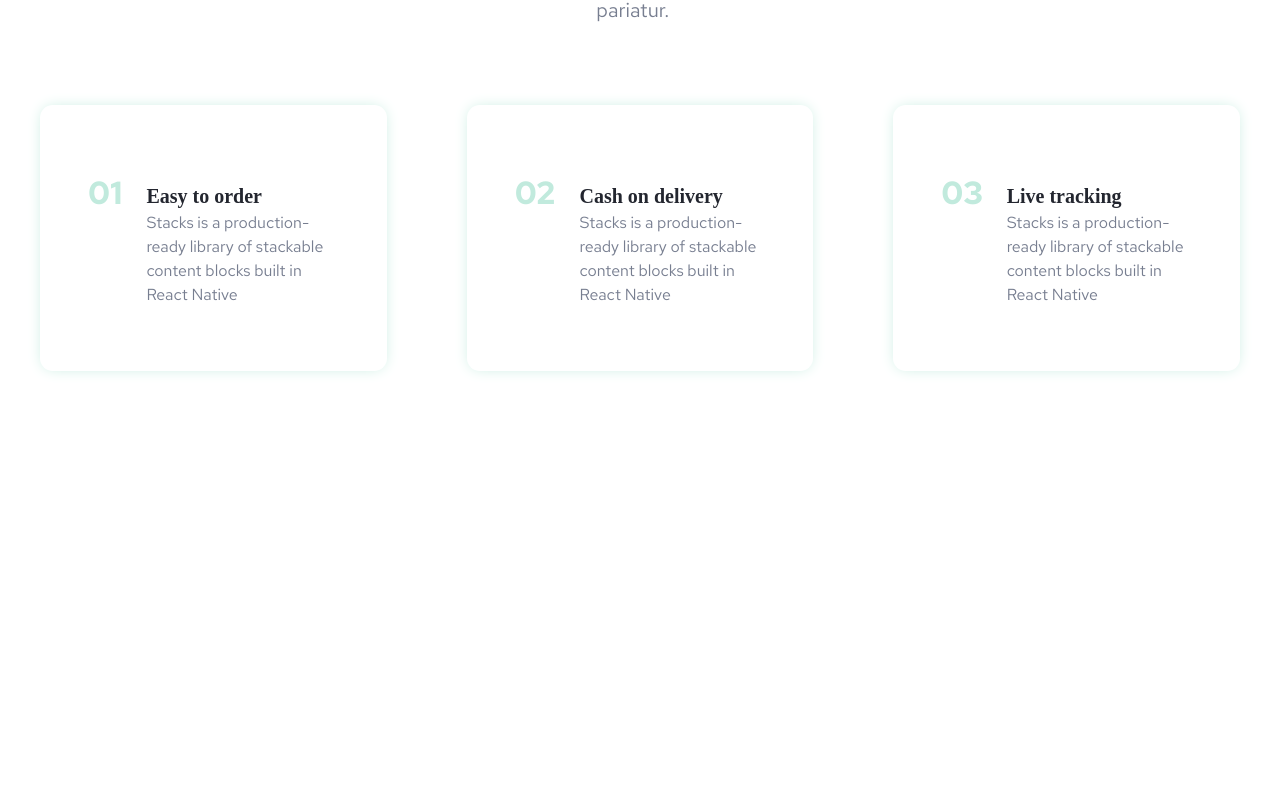
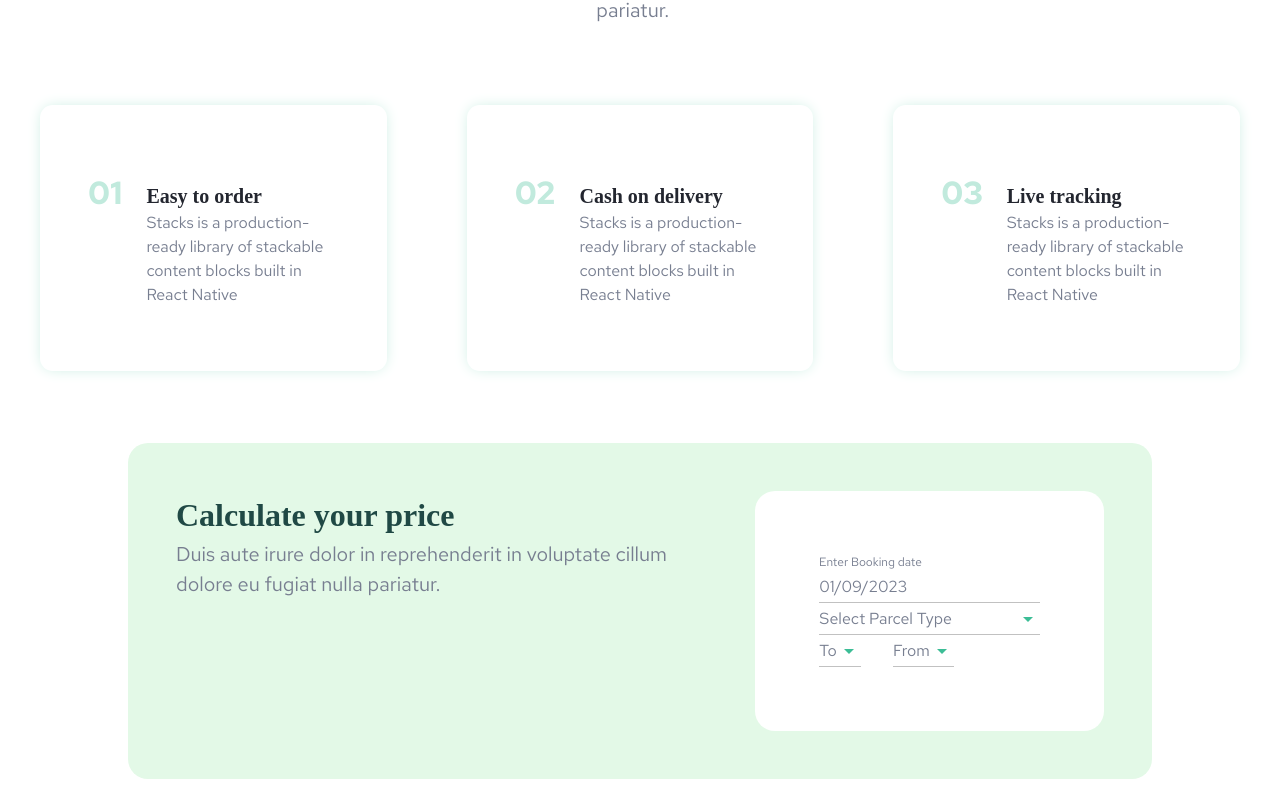
Before and after one commit to Yomna-J/fastbox, a React (Create React App) app: page / in a window 1280 px wide. Shown: the part 2211-3022 px from the top of the page. Before the commit the page ends 2622 px from the top, so only its background shows below. Built offline with nearby package versions, Linux system fonts and the light colour scheme; a web font is replaced by a local one.

Commit message:
Initiated Calculate Price component     - Created new component     - Organized Css file

```diff
--- a/package.json
+++ b/package.json
@@ -6,11 +6,15 @@
     "@emotion/react": "^11.10.5",
     "@emotion/styled": "^11.10.5",
     "@mui/icons-material": "^5.11.0",
+    "@mui/lab": "^5.0.0-alpha.116",
     "@mui/material": "^5.11.3",
     "@mui/material-next": "^6.0.0-alpha.69",
+    "@mui/x-date-pickers": "^5.0.15",
     "@testing-library/jest-dom": "^5.16.5",
     "@testing-library/react": "^13.4.0",
     "@testing-library/user-event": "^13.5.0",
+    "dayjs": "^1.11.7",
+    "moment": "^2.29.4",
     "react": "^18.2.0",
     "react-dom": "^18.2.0",
     "react-router-dom": "^6.6.1",
--- /dev/null
+++ b/src/components/ui/PriceForm.jsx
@@ -0,0 +1,195 @@
+import {
+  TextField,
+  Box,
+  useTheme,
+  MenuItem,
+  Select,
+  FormControl,
+} from "@mui/material";
+import { AdapterDayjs } from "@mui/x-date-pickers/AdapterDayjs";
+import { LocalizationProvider } from "@mui/x-date-pickers/LocalizationProvider";
+import { DatePicker } from "@mui/x-date-pickers/DatePicker";
+
+import { theme } from "../../theme.js";
+import { useState } from "react";
+
+import CalendarMonthIcon from "@mui/icons-material/CalendarMonth";
+
+const PriceForm = () => {
+  const { palette } = useTheme(theme);
+  const [date, setDate] = useState(new Date());
+
+  const [searchValues, setSearchValues] = useState({
+    bookingDate: "",
+    parcelType: "",
+    from: "",
+    to: "",
+  });
+
+  const handleChange = (e) => {
+    const { name, value } = e.target;
+    setSearchValues({ ...searchValues, [name]: value });
+  };
+
+  const onSubmitForm = (e) => {
+    e.preventDefault();
+  };
+
+  const { bookingDate, parcelType, from, to } = searchValues;
+
+  return (
+    <Box
+      component="form"
+      sx={{
+        p: "4rem",
+        mb: "3rem",
+        width: "50%",
+        backgroundColor: "#fff",
+        borderRadius: "1.25rem",
+        display: "flex",
+        flexDirection: "column",
+      }}
+    >
+      <LocalizationProvider dateAdapter={AdapterDayjs}>
+        <DatePicker
+          label="Enter Booking date"
+          name="bookingDate"
+          value={date}
+          onChange={(value) => setDate(value)}
+          sx={{}}
+          renderInput={(params) => (
+            <TextField
+              // InputLabelProps={{ shrink: false }}
+              variant="standard"
+              displayEmpty
+              {...params}
+              sx={{
+                "& .MuiInput-underline:before": {
+                  borderBottomColor: "#bfbfbff7",
+                },
+                "& .MuiInput-underline:after": {
+                  borderBottomColor: "#bfbfbff7",
+                },
+                "& .MuiSvgIcon-root": {
+                  color: palette.primary.main,
+                },
+                "& .MuiFormLabel-root": {
+                  color: palette.text.secondary,
+                },
+                input: {
+                  color: palette.text.secondary,
+                },
+              }}
+            />
+          )}
+        />
+      </LocalizationProvider>
+      {/* <LocalizationProvider dateAdapter={AdapterDayjs}>
+        <DatePicker
+          id="booking-date"
+          name="bookingDate"
+          label="Basic example"
+          value={bookingDate}
+          onChange={handleChange}
+          views={["year", "month", "day"]}
+          renderInput={(params) => (
+            <TextField
+              {...params}
+              variant="standard"
+              sx={{
+                input: {
+                  color: palette.text.secondary,
+                },
+              }}
+            />
+          )}
+        />
+      </LocalizationProvider> */}
+
+      {/* <TextField
+        id="booking-date"
+        name="bookingDate"
+        label="Basic example"
+        variant="standard"
+        type="date"
+        value={bookingDate}
+        onChange={handleChange}
+        FormHelperTextProps={{ style: { fontWeight: "bold" } }}
+        sx={{
+          input: {
+            color: palette.text.secondary,
+          },
+        }}
+      /> */}
+      <FormControl>
+        <Select
+          variant="standard"
+          value={parcelType}
+          name="parcelType"
+          onChange={handleChange}
+          displayEmpty
+          sx={{
+            ":before": { borderBottomColor: "#bfbfbff7" },
+            ":after": { borderBottomColor: "#bfbfbff7" },
+            "& .MuiSvgIcon-root": {
+              color: palette.primary.main,
+            },
+            " & ": {
+              color: palette.text.secondary,
+            },
+          }}
+        >
+          <MenuItem value="">Select Parcel Type</MenuItem>
+        </Select>
+      </FormControl>
+      <Box display="flex" gap="2rem">
+        {/* TO FIELD */}
+        <FormControl>
+          <Select
+            variant="standard"
+            value={to}
+            name="to"
+            onChange={handleChange}
+            displayEmpty
+            sx={{
+              ":before": { borderBottomColor: "#bfbfbff7" },
+              ":after": { borderBottomColor: "#bfbfbff7" },
+              "& .MuiSvgIcon-root": {
+                color: palette.primary.main,
+              },
+              " & ": {
+                color: palette.text.secondary,
+              },
+            }}
+          >
+            <MenuItem value="">To</MenuItem>
+          </Select>
+        </FormControl>
+        {/* FROM FIELD */}
+        <FormControl>
+          <Select
+            variant="standard"
+            value={from}
+            name="from"
+            onChange={handleChange}
+            displayEmpty
+            sx={{
+              ":before": { borderBottomColor: "#bfbfbff7" },
+              ":after": { borderBottomColor: "#bfbfbff7" },
+              "& .MuiSvgIcon-root": {
+                color: palette.primary.main,
+              },
+              " & ": {
+                color: palette.text.secondary,
+              },
+            }}
+          >
+            <MenuItem value="">From</MenuItem>
+          </Select>
+        </FormControl>
+      </Box>
+    </Box>
+  );
+};
+
+export default PriceForm;
--- a/src/index.css
+++ b/src/index.css
@@ -4,6 +4,7 @@
 .html {
   overflow: hidden;
 }
+/* HERO */
 .hero {
   background-image: url("./assets/background.svg");
   background-size: cover;
@@ -28,6 +29,7 @@
   background-repeat: no-repeat;
   background-size: contain;
 }
+/* TOOLS USED */
 .tools {
   margin: 0;
   padding: 0;
@@ -39,10 +41,15 @@
 .tools li {
   padding: 1rem;
 }
-
+/* HOW IT WORKS */
 .how-work {
   background-image: url("./assets/color.svg");
   width: 100%;
   background-repeat: no-repeat;
   background-position: right;
 }
+/* FORM STYLE */
+::-webkit-calendar-picker-indicator {
+  filter: invert(65%) sepia(19%) saturate(1301%) hue-rotate(111deg)
+    brightness(95%) contrast(83%);
+}
--- a/src/pages/home/index.jsx
+++ b/src/pages/home/index.jsx
@@ -15,6 +15,7 @@ import { default as delivery } from "../../assets/delivery.svg";
 import { default as truck } from "../../assets/truck.svg";
 import Step from "../../components/step";
 import Card from "../../components/ui/Card";
+import PriceForm from "../../components/ui/PriceForm";
 
 const Home = () => {
   const { palette } = useTheme(theme);
@@ -302,6 +303,49 @@ const Home = () => {
           );
         })}
       </Box>
+      <Box
+        sx={{
+          backgroundColor: palette.secondary.main,
+          p: "3rem 3rem 0 3rem",
+          m: "2rem 10%",
+          borderRadius: "1.25rem",
+          display: "flex",
+          flexDirection: { xs: "column", md: "row" },
+          gap: "5rem",
+        }}
+      >
+        <Box
+          sx={{
+            display: "flex",
+            flexDirection: "column",
+          }}
+        >
+          <Typography
+            variant="head"
+            sx={{
+              color: palette.primary.dark,
+              fontWeight: "bold",
+              fontSize: { md: "2.0rem", xs: "1.25rem" },
+            }}
+          >
+            Calculate your price
+          </Typography>
+          <Typography
+            variant="text"
+            sx={{
+              color: palette.text.secondary,
+              fontSize: { md: "1.25rem" },
+              textAlign: { md: "left", xs: "center" },
+            }}
+          >
+            Duis aute irure dolor in reprehenderit in voluptate cillum dolore eu
+            fugiat nulla pariatur.
+          </Typography>
+        </Box>
+        {/* PRICE FORM  */}
+
+        <PriceForm />
+      </Box>
     </div>
   );
 };
```
Also changed, not shown: 1 other file (tests, documents, lock files or other folders).
